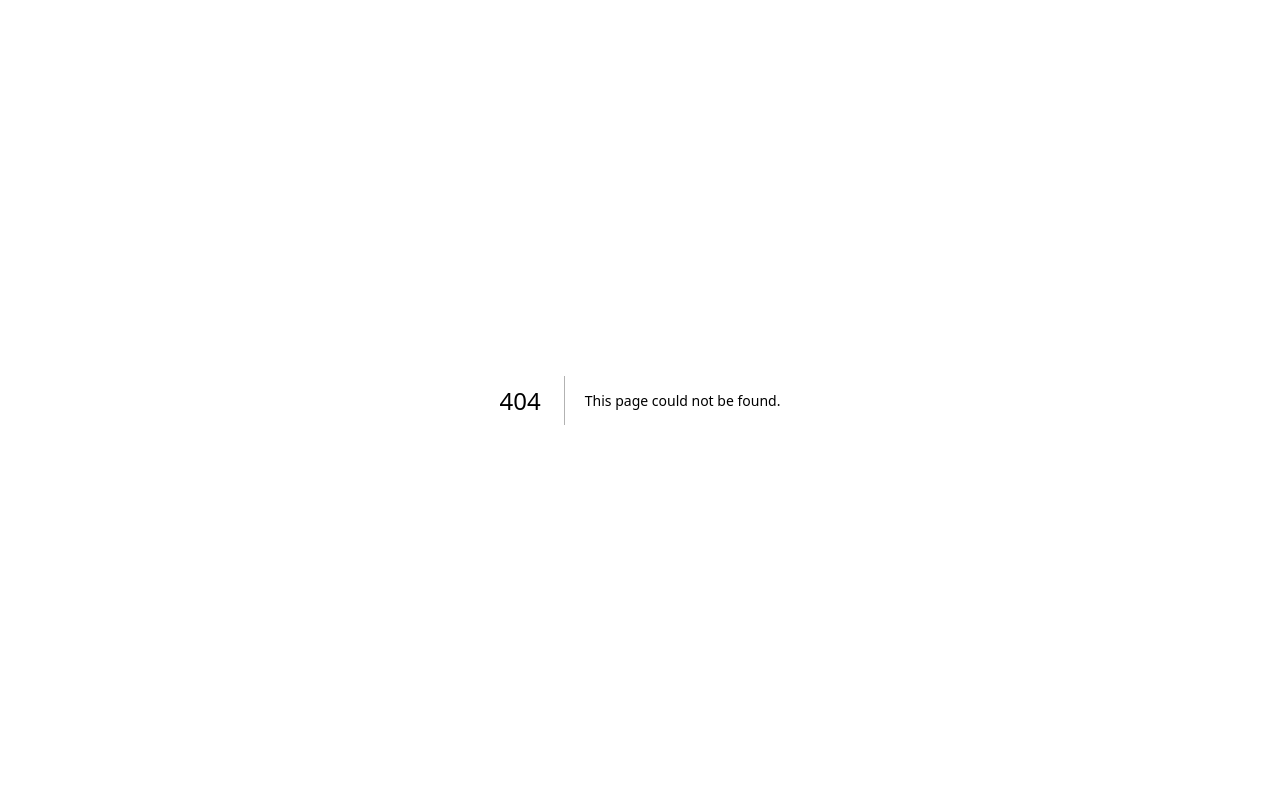
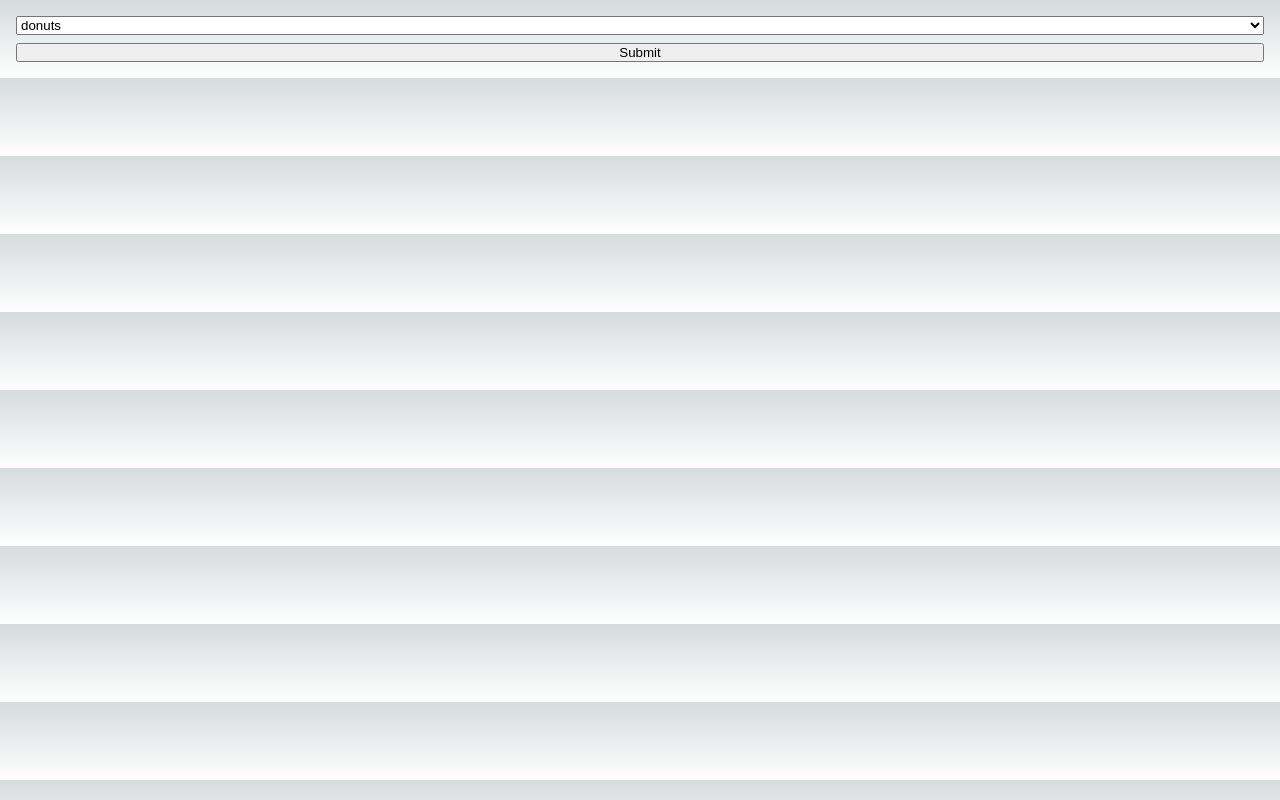
Before and after one commit to yk1979/learning-app-router, a Next.js app: page /sample1 in a window 1280 px wide. Before the commit this address had no page. Built offline with nearby package versions, Linux system fonts and the light colour scheme.

Commit message:
returning message with useFormState

```diff
--- a/package.json
+++ b/package.json
@@ -3,7 +3,7 @@
   "version": "0.1.0",
   "private": true,
   "scripts": {
-    "dev": "next dev",
+    "dev": "next dev -p 4000",
     "build": "next build",
     "start": "next start",
     "lint": "next lint",
--- /dev/null
+++ b/src/app/sample1/action.ts
@@ -0,0 +1,15 @@
+"use server";
+
+import { State } from "./page";
+
+const sweets = ["donut", "muffin", "tart"];
+
+export const myFormAction = async (prevState: State, formData: FormData) => {
+  const selected = formData.get("sweets");
+
+  if (typeof selected !== "string" || !sweets.includes(selected)) {
+    return "invalid value";
+  }
+
+  return selected;
+};
--- /dev/null
+++ b/src/app/sample1/page.module.css
@@ -0,0 +1,6 @@
+.form {
+  display: flex;
+  flex-direction: column;
+  gap: 8px;
+  padding: 16px;
+}
--- /dev/null
+++ b/src/app/sample1/page.tsx
@@ -0,0 +1,25 @@
+"use client";
+
+import styles from "./page.module.css";
+
+import { useFormState } from "react-dom";
+import { myFormAction } from "./action";
+
+export type State = string;
+export const initialState: State = "";
+
+export default function Page() {
+  const [state, dispatch] = useFormState(myFormAction, initialState);
+  return (
+    <form className={styles.form} action={dispatch}>
+      <select name="sweets" defaultValue={state}>
+        <option value="donuts">donuts</option>
+        <option value="muffin">muffin</option>
+        <option value="tart">tart</option>
+        <option value="rice">rice</option>
+      </select>
+      <button>Submit</button>
+      {state}
+    </form>
+  );
+}
```
